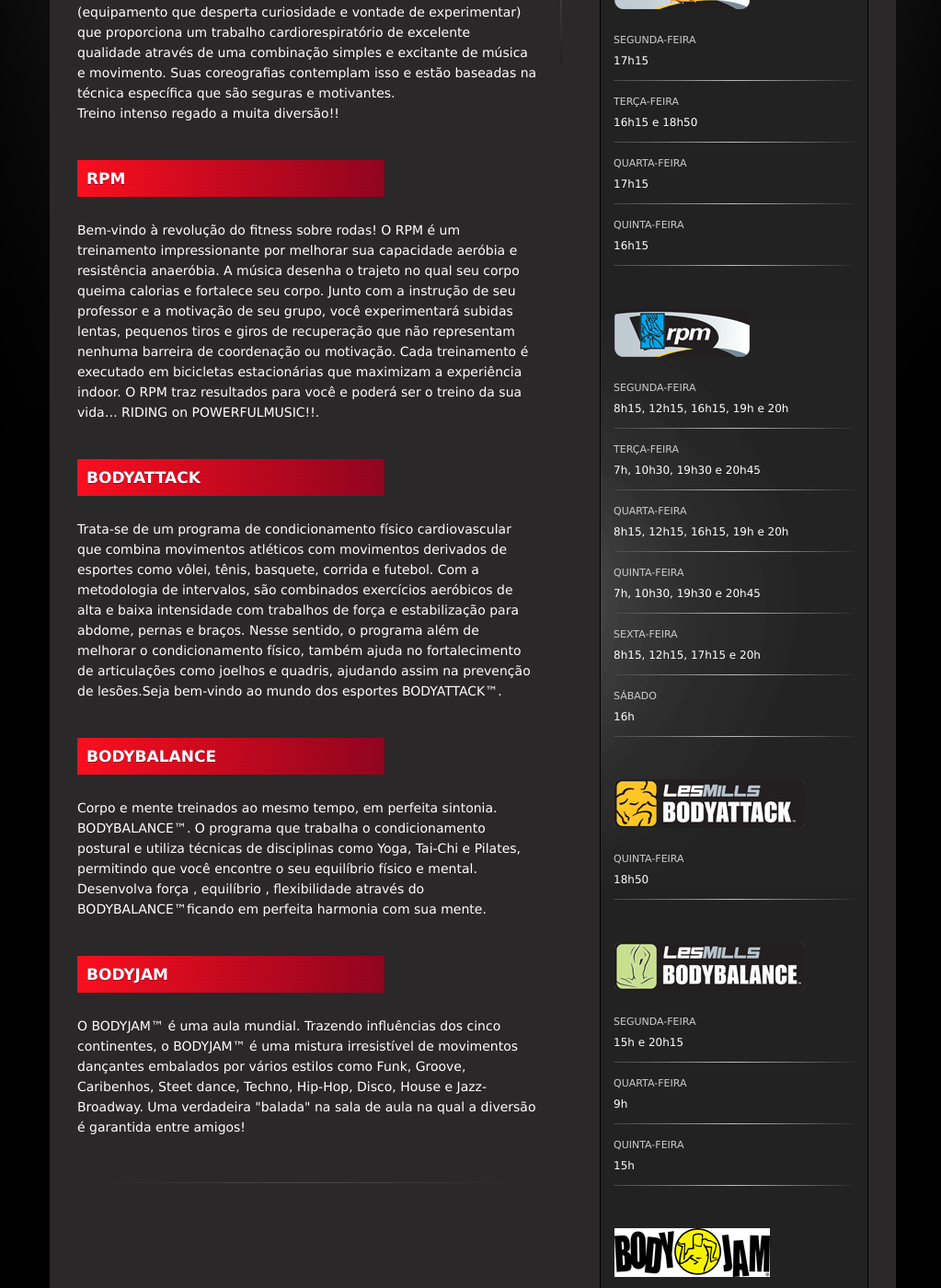
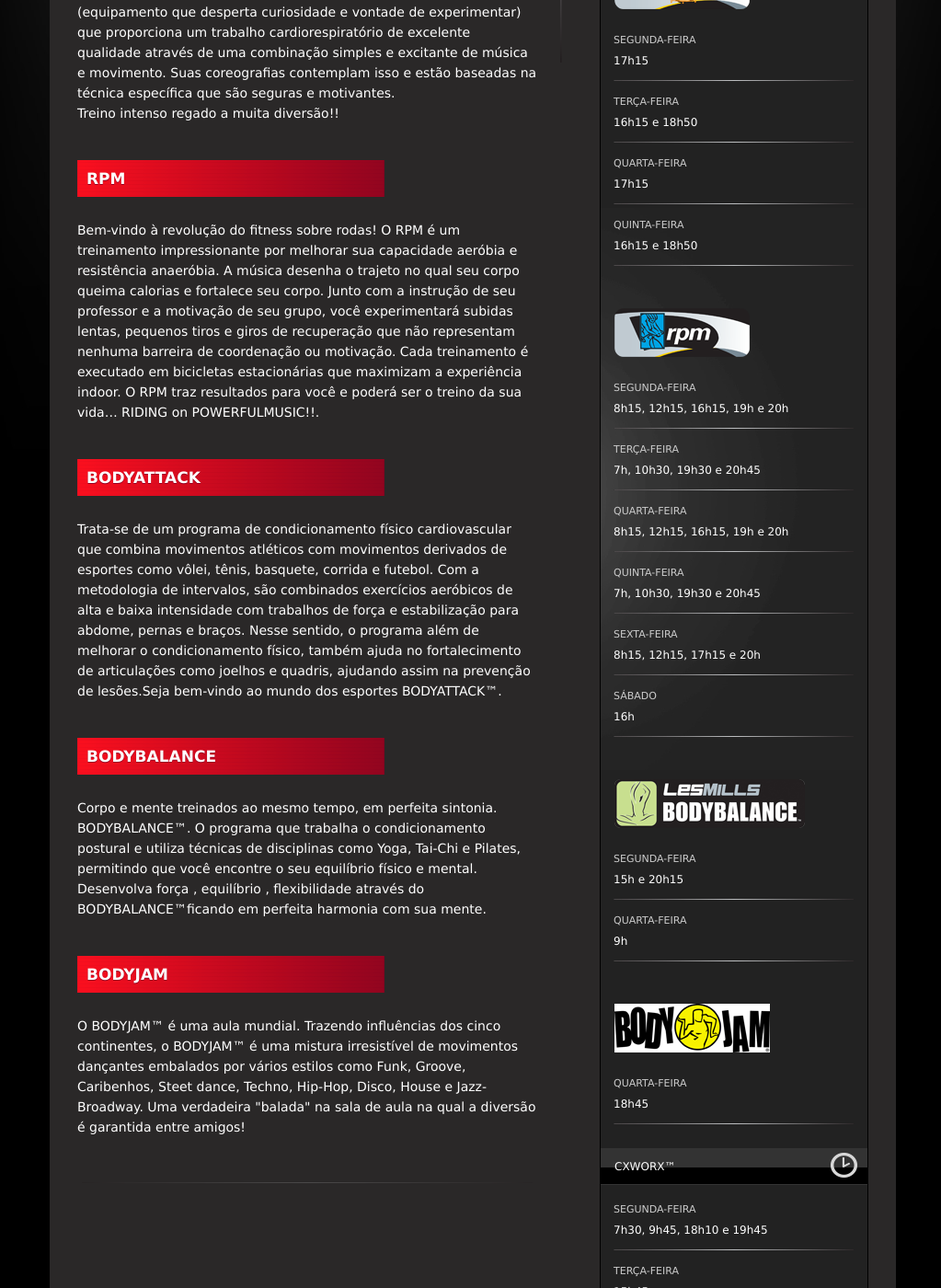
Before and after one commit to eduardofiorezi/irongymnasium.github.io, a Jekyll site: the page built from iron-health.html, in a window 1280 px wide and 1400 px high, scrolled down 1389 px. Shown: the whole window at 92% size, without its empty margins (126-1149 px from the left). Built offline with Jekyll 4.4.1, drawn with Linux system fonts in a browser that asks for light colours; nearby versions of some CDN libraries; library files that are not in the unit come from our copies.

Commit message:
Change schedules

```diff
--- a/iron-health.html
+++ b/iron-health.html
@@ -45,17 +45,12 @@
 - dia: Sábado
   horarios: 16h
 
-body_attack:
-- dia: Quinta-feira
-  horarios: 18h50
 
 body_balance:
 - dia: Segunda-feira
   horarios: 15h e 20h15
 - dia: Quarta-feira
   horarios: 9h
-- dia: Quinta-feira
-  horarios: 15h
 
 body_jam:
 - dia: Quarta-feira
@@ -237,15 +234,15 @@
             {% endfor %}
       		</ul>
 
-          <img class="body-systems" src="static/img/logos/body-attack.png"  height="53" alt="RPM" />
-      		<ul class="body-systems">
+          <!-- <img class="body-systems" src="static/img/logos/body-attack.png"  height="53" alt="RPM" />
+          <ul class="body-systems">
             {% for schedule in page.body_attack %}
-        			<li>
-        				<strong>{{ schedule.dia }}</strong>
-        				<p>{{ schedule.horarios }}</p>
-        			</li>
+              <li>
+                <strong>{{ schedule.dia }}</strong>
+                <p>{{ schedule.horarios }}</p>
+              </li>
             {% endfor %}
-      		</ul>
+          </ul> -->
 
           <img class="body-systems" src="static/img/logos/body-balance.png"  height="53" alt="RPM" />
       		<ul class="body-systems">
```
Also changed, not shown: other parts of iron-health.html (+3 -1 lines), 1 other file.
